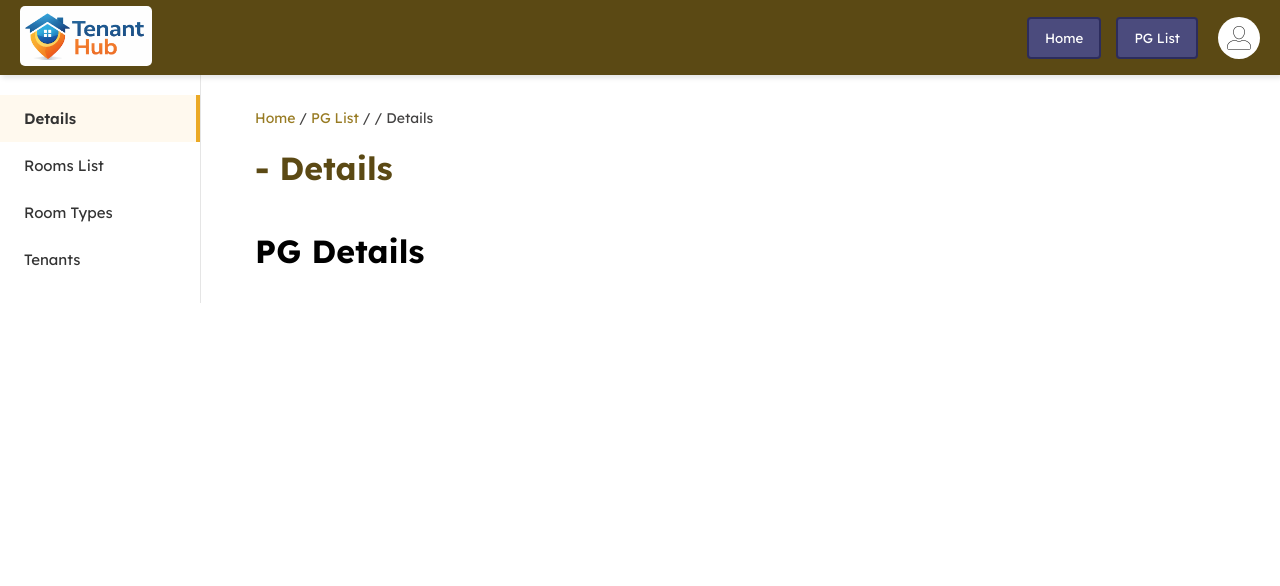
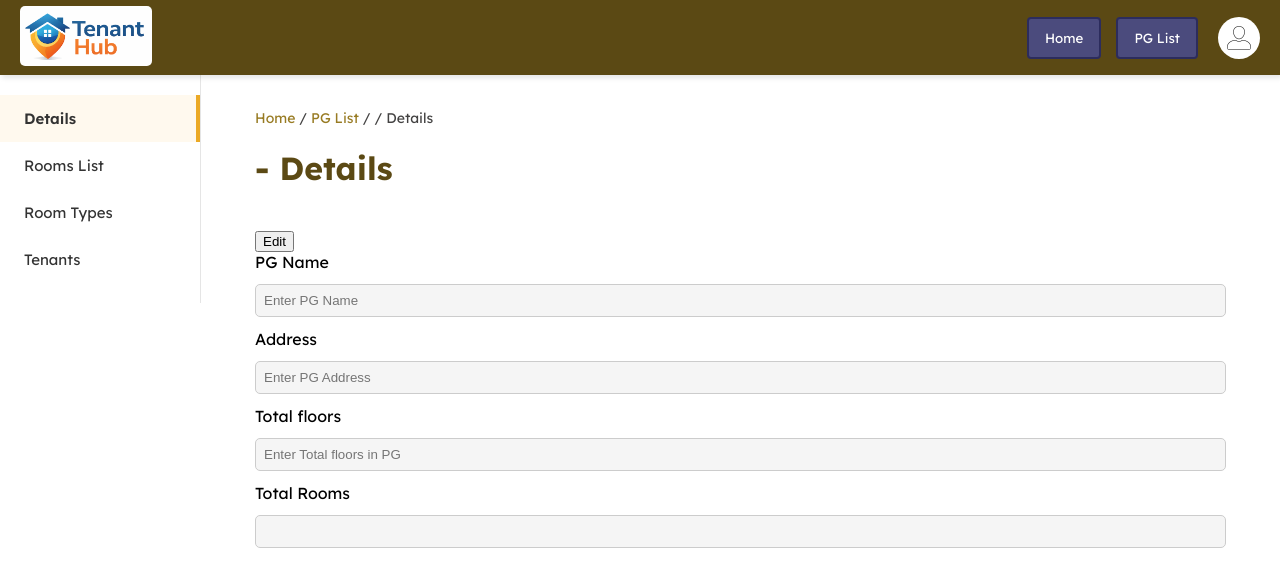
Before and after one commit to aayush674/Tenant-Hub, a React (Create React App) app in the folder frontend/: page /pg/1 in a window 1280 px wide. Shown: the top 586 px of the page. Built offline with nearby package versions, Linux system fonts and the light colour scheme; no server answers; sample sign-in values are in the browser's storage.

Commit message:
Updated PG details form with view and Edit mode except css

```diff
--- a/frontend/src/components/pgDetails.js
+++ b/frontend/src/components/pgDetails.js
@@ -3,25 +3,56 @@ import { useNavigate, useParams } from "react-router-dom";
 import { authFetch } from "../api/apiClient";
 import "../styles/pgDetails.css";
 
-function PGDetails(){
-    const navigate=useNavigate();
-    const {pgId}=useParams();
+function PGDetails() {
+    const navigate = useNavigate();
+    const { pgId } = useParams();
     const [pgData, setPgData] = useState();
+    // const [pgName, setPgName] = useState(pgData?pgData.name:"");
+    const [formData, setFormData] = useState();
+    const [error, setError] = useState();
+    const [editMode, setEditMode] = useState(false);
 
     const fetchPg = async () => {
-            const res = await authFetch(`http://localhost:8000/api/pgs/${pgId}`);
+        const res = await authFetch(`http://localhost:8000/api/pgs/${pgId}/`);
         if (!res.ok) {
             throw new Error("Failed to fetch PG");
         }
         const data = await res.json();
         setPgData(data);
+        setFormData(data);
     }
+    const handleSubmit = async (e) => {
+        e.preventDefault();
+        try {
+            const res = await authFetch(`http://localhost:8000/api/pgs/${pgId}/`, {
+                method: "PUT",
+                headers: {
+                    "Content-Type": "application/json"
+                },
+                body: JSON.stringify({
+                    name: formData.name,
+                    address: formData.address,
+                    total_floors: formData.total_floors,
+                })
+            });
 
+            if (!res.ok) {
+                const errData = await res.json();
+                console.log(errData);
+                return;
+            }
+            const data = await res.json();
+            setPgData(formData);
+        }
+        catch (err) {
+            setError({ detail: "Something went wrong. Please try again." });
+        }
+    }
     useEffect(() => {
         fetchPg();
     }, [pgId]);
 
-    return(
+    return (
         <div className="pg-details-container">
             <div className="details-nav-path">
                 <span onClick={() => navigate("/")} className="navigator">Home</span>
@@ -36,7 +67,72 @@ function PGDetails(){
             <div className="pg-details-header">
                 <h1>{pgData && pgData.name} - Details</h1>
             </div>
-            <h1>PG Details</h1>
+            {!editMode && <div className="edit-button">
+                <button onClick={()=> setEditMode(true)}>Edit</button>
+            </div>}
+            <div className={`pg-details-form ${editMode ? 'enabled' : 'disabled'}`}>
+                <form onSubmit={handleSubmit}>
+                    <div>PG Name</div>
+                    <input
+                        className={`pg-details-input ${editMode ? 'enabled' : 'disabled'}`}
+                        disabled={!editMode}
+                        placeholder="Enter PG Name"
+                        value={formData && formData.name}
+                        onChange={e => {
+                            setFormData({
+                                ...formData,
+                                name: e.target.value
+                            })
+                            // if (error?.roomNumber) {
+                            //     const newError = { ...error };
+                            //     delete newError.roomNumber;
+                            //     setError(newError);
+                            // }
+                        }}
+                    />
+                    {/* <div className="error-container">
+                        {error?.roomNumber}
+                    </div> */}
+
+                    <div>Address</div>
+                    <input
+                        className={`pg-details-input ${editMode ? 'enabled' : 'disabled'}`}
+                        disabled={!editMode}
+                        placeholder="Enter PG Address"
+                        value={formData && formData.address}
+                        onChange={e => {
+                            setFormData({
+                                ...formData,
+                                address: e.target.value
+                            })
+                        }}
+                    />
+
+                    <div>Total floors</div>
+                    <input
+                        className={`pg-details-input ${editMode ? 'enabled' : 'disabled'}`}
+                        disabled={!editMode}
+                        placeholder="Enter Total floors in PG"
+                        value={formData && formData.total_floors}
+                        onChange={e => {
+                            setFormData({
+                                ...formData,
+                                total_floors: e.target.value
+                            })
+                        }}
+                    />
+
+                    <div>Total Rooms</div>
+                    <input disabled
+                        value={formData && formData.room_count}
+                    />
+
+                    {editMode && <div className="edit-mode-buttons">
+                    <button type="submit">Submit</button>
+                    <button type="button" onClick={()=> setEditMode(false)}>Cancel</button>
+                    </div>}
+                </form>
+            </div>
         </div>
     )
 }
--- a/frontend/src/styles/pgDetails.css
+++ b/frontend/src/styles/pgDetails.css
@@ -29,3 +29,20 @@
 .pg-details-header h1 {
     color: #5b4914;
 }
+
+.pg-details-form form {
+  display: flex;
+  flex-direction: column;
+  gap: 12px;
+}
+
+.pg-details-form form input {
+  padding: 8px;
+  border: 1px solid #ccc;
+  border-radius: 5px;
+}
+
+.pg-details-form input:focus {
+  outline: none;
+  border-color: #987b23;
+}
```
Lines whose indentation alone changed are shown as unchanged.
